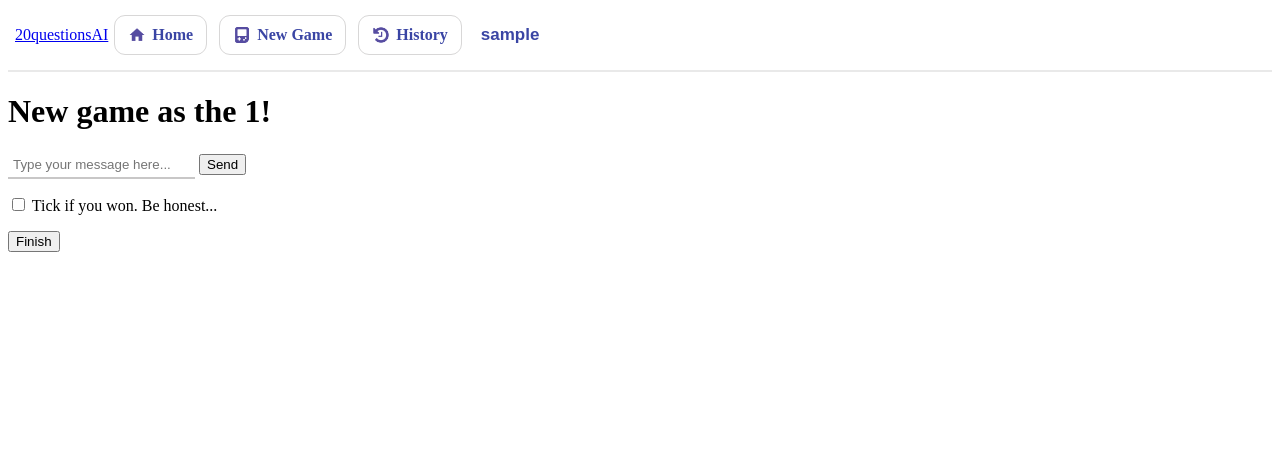
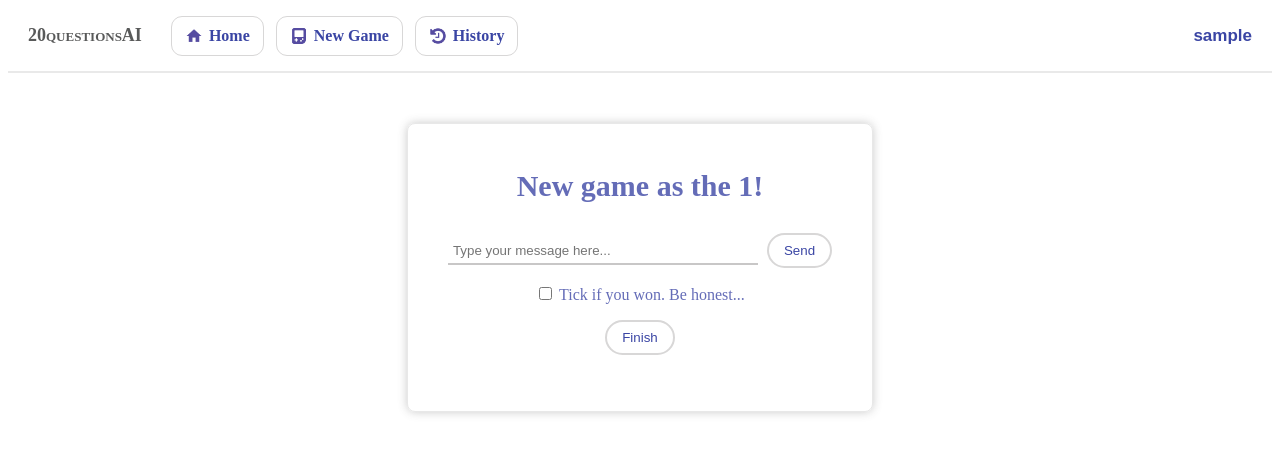
Before and after one commit to FinnMurphy98/20QuestionsAI, a Flask app: page /game/1 in a window 1280 px wide. Shown: the top 454 px of the page. Run offline with Flask 3, Linux system fonts and the light colour scheme; the visitor is signed in with stand-in values (Sample User, id 1).

Commit message:
added some styles

```diff
--- a/app/static/style.css
+++ b/app/static/style.css
@@ -1,8 +1,29 @@
 /* base.html */
 .navbar {
     display: flex;
+    justify-content: space-between;
+    padding: 7px;
+}
+
+.title {
+    text-decoration: none;
+    margin-right: 10px;
+    font-size: large;
+    font-weight: bold;
+    font-variant:small-caps;
+    color: #2a2b2bc8;
+    padding: 10px 13px;
+    border-radius: 10px;
+}
+
+.navbar .left {
+    display: flex;
     align-items: center;
-    padding: 7px;
+}
+
+.navbar .right {
+    display: flex;
+    align-items: center;
 }
 
 .navbar .menu {
@@ -33,6 +54,7 @@
     cursor: pointer;
     background-color: transparent;
     border-radius: 10px;
+    margin-left: auto;
 }
 
 .dropbtn:hover, .dropbtn:focus {
@@ -50,15 +72,16 @@
     position: absolute;
     z-index: 1;
     background-color: #f1f1f1;
-    min-width: 100px;
+    width: 90px;
     border-radius: 10px;
     box-shadow: 0px 8px 16px 0px rgba(0,0,0,0.2);
 }
 
 .dropdown-content a {
-    color: #3a45a4;
+    text-align: center;
+    color: #2a2b2bc8;
     font-weight: bold;
-    padding: 12px 16px;
+    padding: 8px 10px;
     font-size: 15px;
     text-decoration: none;
     display: block;
@@ -132,19 +155,20 @@ hr {
 .card {
     text-align: center;
     color: #3a45a4c9;
-    width: 350px;
-
+    width: max-content;
     margin: 50px auto ;
     border: 1px solid #cccccc71;
     border-radius: 8px;
     box-shadow: 0 0 10px #4b4b4b49;
+    padding: 40px;
 }
 
 .card h1 {
 
     font-weight: bolder;
     font-size: 30px;
-    margin-bottom: 20px;
+    margin-bottom: 30px;
+    margin-top: 5px;
 }
 
 input[type="text"], input[type="password"] {
@@ -166,7 +190,6 @@ input[type="text"]:focus, input[type="password"]:focus {
     color: #3a45a4;
     padding: 8px 15px;
     border-radius: 20px;
-    transition: background-color 0.3s ease-in-out, color 0.3s ease-in-out;
 }
 
 .submit-button input[type="submit"]:hover {
@@ -177,3 +200,77 @@ input[type="text"]:focus, input[type="password"]:focus {
     color: #282828a8;
 
 }
+
+
+/* role.html */
+.card .role {
+    text-decoration: none;
+    padding: 9px;
+    margin: 10px;
+    color: #3a45a4;
+    border: solid 2px #d8d7d7;
+    border-radius: 20px;
+}
+.card .role:hover {
+    background-color: #3a45a40d;
+}
+
+/* history.html */
+.search {
+    margin-left: 5px;
+    background-color: transparent;
+    border: 2px solid #d8d7d7;
+    color: #3a45a4;
+    padding: 8px 15px;
+    border-radius: 20px;
+}
+.search:hover {
+    background-color: #3a45a40d;
+}
+
+.history-input {
+    width: 250px;
+}
+
+.history-record {
+    color: #555353d9;
+}
+
+.history-record a {
+    color: #3a45a4;
+    font-weight: bold;
+    text-decoration: none;
+    border: dotted 2px #a4a4a4;
+    padding: 6px 10px;
+    border-radius: 10px;
+    margin: 10px;
+}
+
+/* newgame.html */
+.send {
+    margin-left: 5px;
+    background-color: transparent;
+    border: 2px solid #d8d7d7;
+    color: #3a45a4;
+    padding: 8px 15px;
+    border-radius: 20px;
+}
+.send:hover {
+    background-color: #3a45a40d;
+}
+
+#chat-input input {
+    width: 300px;
+}
+
+.finish input[type="submit"] {
+    background-color: transparent;
+    border: 2px solid #d8d7d7;
+    color: #3a45a4;
+    padding: 8px 15px;
+    border-radius: 20px;
+}
+
+.finish input[type="submit"]:hover {
+    background-color: #3a45a40d;
+}
--- a/app/templates/base.html
+++ b/app/templates/base.html
@@ -13,7 +13,8 @@
     <body>
         <!-- navigation bar -->
         <div class="navbar">
-            <a href="{{ url_for('index') }}">20questionsAI</a>
+            <div class="left">
+                <a class="title" href="{{ url_for('index') }}">20questionsAI</a>
                 {% if current_user.is_anonymous %}
                 <a class="menu" href="{{ url_for('login') }}">Log In</a>
                 {% else %}
@@ -33,6 +34,10 @@
                         <img src="{{ url_for('static', filename='history_icon.png') }}" alt="History">
                     </span>
                     History</a>
+                {% endif %}
+            </div>
+            <div class="right">
+                {% if not current_user.is_anonymous %}
                     <div class="dropdown">
                         <button onclick="dropdown()" class="dropbtn">
                             {{ current_user.username }}</button>
@@ -41,6 +46,7 @@
                         </div>
                     </div>
                 {% endif %}
+            </div>
         </div>
         {% with messages = get_flashed_messages() %}
         {% if messages %}
--- a/app/templates/new_game.html
+++ b/app/templates/new_game.html
@@ -1,6 +1,7 @@
 {% extends "base.html" %}
 
 {% block content %}
+<div class="card">
     <h1>New game as the {{ role }}!</h1>
     <div id="chat-box">
         <div id="chat-history">
@@ -8,12 +9,13 @@
         </div>
         <div id="chat-input">
             <input type="text" placeholder="Type your message here...">
-            <button>Send</button>
+            <button class="send">Send</button>
         </div>
     </div>
     <form action="" method="post" novalidate>
         {{ form.hidden_tag() }}
         <p>{{ form.winner() }} {{ form.winner.label }}</p>
-        <p>{{ form.submit() }}</p>
+        <p class="finish">{{ form.submit() }}</p>
     </form>
+</div>
 {% endblock %}
--- a/app/templates/past_game.html
+++ b/app/templates/past_game.html
@@ -1,6 +1,7 @@
 {% extends "base.html" %}
 
 {% block content %}
+<div class="card">
     <h1>Role: {{ game.role }}</h1>
     {% if game.winner %}
     <h1>Outcome: Winner!</h1>
@@ -13,4 +14,5 @@
             <!-- display chat history here -->
         </div>
     </div>
+</div>
 {% endblock %}
--- a/app/templates/role.html
+++ b/app/templates/role.html
@@ -1,7 +1,9 @@
 {% extends "base.html" %}
 
 {% block content %}
+<div class="card">
     <h1>Choose your role for the new game.</h1>
-    <a href="{{ url_for('new_game', role='Answerer') }}">Answerer</a>
-    <a href="{{ url_for('new_game', role='Questioner') }}">Questioner</a>
+    <a class="role" href="{{ url_for('new_game', role='Answerer') }}">Answerer</a>
+    <a class="role" href="{{ url_for('new_game', role='Questioner') }}">Questioner</a>
+</div>
 {% endblock %}
```
Also changed, not shown: app/templates/history.html (+11 -8 lines), app/static/user_icon.png (deleted). Lines whose indentation alone changed are shown as unchanged.
